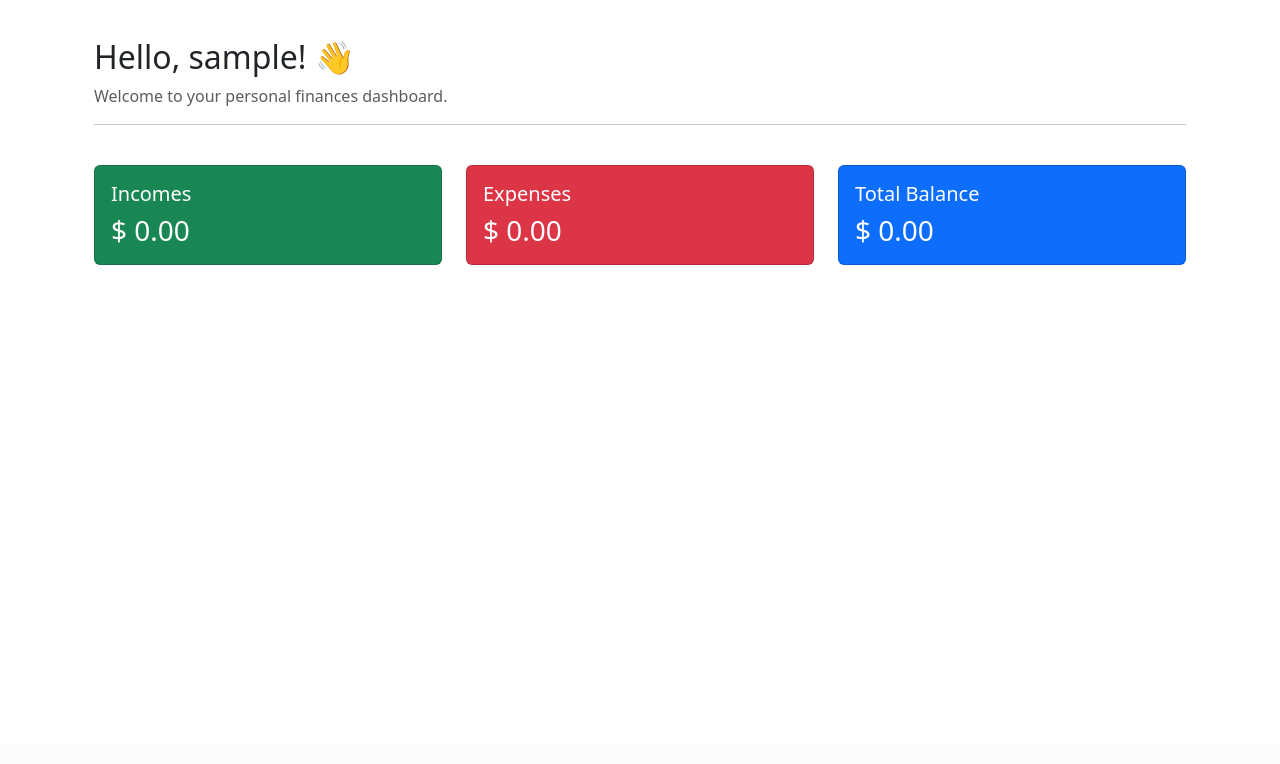
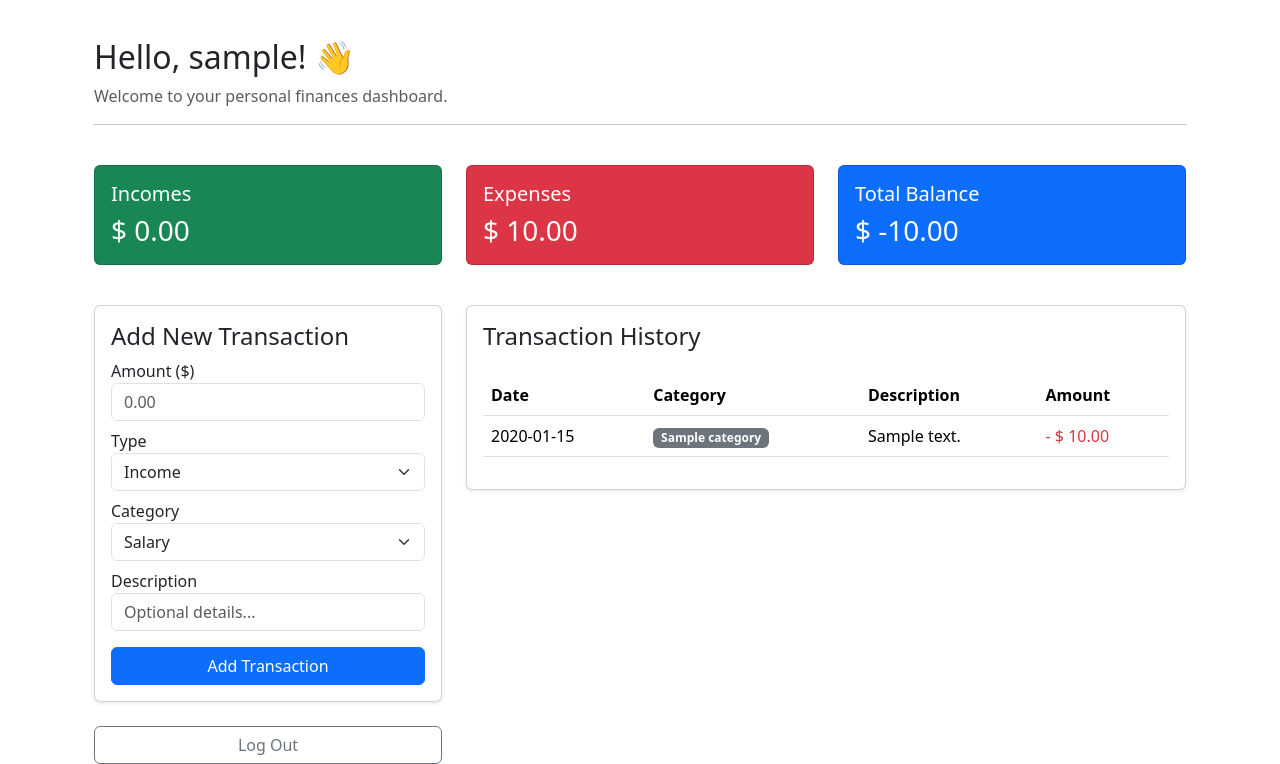
Before and after one commit to Isabelle-Moura/personal-finances-cs50, a Flask app: page /dashboard in a window 1280 px wide. Shown: the part 56-820 px from the top of the page. Before the commit the page ends 321 px from the top, so only its background shows below. Run offline with Flask 3, Linux system fonts and the light colour scheme; a user stored in the database is signed in; tables that the repository leaves empty hold one stand-in row (values such as "Sample post"); some libraries are stand-ins or nearby versions.

Commit message:
FEAT - Add login form and dashboard's transactions history

```diff
--- a/app/forms.py
+++ b/app/forms.py
@@ -1,5 +1,5 @@
 from flask_wtf import FlaskForm
-from wtforms import StringField, PasswordField, SubmitField
+from wtforms import StringField, PasswordField, SubmitField, SelectField, DecimalField, TextAreaField
 from wtforms.validators import DataRequired, Length, Email, EqualTo, ValidationError
 from app.models import User
 
@@ -27,3 +27,13 @@ class LoginForm(FlaskForm):
     email = StringField('Email', validators=[DataRequired(), Email()])
     password = PasswordField('Password', validators=[DataRequired()])
     submit = SubmitField('Login')
+
+# Add SelectField, DecimalField, and TextAreaField to your wtforms imports at the top:
+
+class TransactionForm(FlaskForm):
+    amount = DecimalField('Amount ($)', validators=[DataRequired()])
+    description = StringField('Description', validators=[Length(max=200)])
+    type = SelectField('Type', choices=[('income', 'Income'), ('expense', 'Expense')], validators=[DataRequired()])
+    # For now, we will use a couple of hardcoded default categories to keep it simple
+    category = SelectField('Category', choices=[('Salary', 'Salary'), ('Food', 'Food'), ('Rent', 'Rent'), ('Utilities', 'Utilities'), ('Other', 'Other')], validators=[DataRequired()])
+    submit = SubmitField('Add Transaction')
--- a/app/models.py
+++ b/app/models.py
@@ -29,9 +29,8 @@ class Category(db.Model):
     id = db.Column(db.Integer, primary_key=True)
     name = db.Column(db.String(60), nullable=False)
     type = db.Column(db.String(10), nullable=False) # 'income' or 'expense'
-
-    # Foreign Key: Links the category to its user
     user_id = db.Column(db.Integer, db.ForeignKey('user.id'), nullable=False)
+    transactions = db.relationship('Transaction', backref='category', lazy=True)
 
     def __repr__(self):
         return f"Category('{self.name}', '{self.type}')"
--- a/app/routes.py
+++ b/app/routes.py
@@ -1,7 +1,7 @@
 from flask import Blueprint, render_template, url_for, flash, redirect
-from app.forms import RegistrationForm, LoginForm
+from app.forms import RegistrationForm, LoginForm, TransactionForm
 from app import db
-from app.models import User
+from app.models import Category, Transaction, User
 from flask_bcrypt import Bcrypt
 from flask_login import login_user, logout_user, current_user, login_required
 
@@ -47,7 +47,7 @@ def register():
 
 
 
-# [PAREI] - Tela de login não funciona. Ver o pq.
+# [PAREI] - Tela de login não funciona. Ver o pq!!!
 
 
 
@@ -90,7 +90,56 @@ def logout():
     return redirect(url_for('main.home'))
 
 
-@main.route('/dashboard')
+@main.route('/dashboard', methods=['GET', 'POST'])
 @login_required
 def dashboard():
-    return render_template('dashboard.html', title='Dashboard', user=current_user)
+    form = TransactionForm()
+
+    # 1. Handle form submission to add a new transaction
+    if form.validate_on_submit():
+        # First, find or create the category in the database for this user
+        category_name = form.category.data
+        category = Category.query.filter_by(name=category_name, user_id=current_user.id).first()
+
+        if not category:
+            category = Category(name=category_name, type=form.type.data, user_id=current_user.id)
+            db.session.add(category)
+            db.session.commit()
+
+        # Create the transaction object
+        # Convert amount to float for the database structure
+        transaction = Transaction(
+            amount=float(form.amount.data),
+            description=form.description.data,
+            user_id=current_user.id,
+            category_id=category.id
+        )
+
+        db.session.add(transaction)
+        db.session.commit()
+        flash('Transaction added successfully!', 'success')
+        return redirect(url_for('main.dashboard'))
+
+    # 2. Query all transactions belonging to the current user
+    user_transactions = Transaction.query.filter_by(user_id=current_user.id).order_by(Transaction.date.desc()).all()
+
+    # 3. Calculate metrics (Incomes, Expenses, Balance)
+    total_income = 0.0
+    total_expense = 0.0
+
+    for t in user_transactions:
+        if t.category and t.category.type == 'income':
+            total_income += t.amount
+        else:
+            total_expense += t.amount
+
+    total_balance = total_income - total_expense
+
+    return render_template('dashboard.html',
+                           title='Dashboard',
+                           user=current_user,
+                           form=form,
+                           transactions=user_transactions,
+                           income=total_income,
+                           expense=total_expense,
+                           balance=total_balance)
--- a/templates/budgets.html
+++ b/templates/budgets.html
@@ -0,0 +1 @@
+<!-- PARAMOS AQUI!!!!!!! VAMOS CRIAR AS TELAS DE BUDGETS E TRANSACTIONS -->
--- a/templates/dashboard.html
+++ b/templates/dashboard.html
@@ -1,7 +1,7 @@
 {% extends "base.html" %}
 {% block content %}
-    <div class="container mt-4">
-        <div class="row">
+    <div class="container-fluid mt-4">
+        <div class="row mb-4">
             <div class="col-md-12">
                 <h2>Hello, {{ user.username }}! 👋</h2>
                 <p class="text-muted">Welcome to your personal finances dashboard.</p>
@@ -9,31 +9,95 @@
             </div>
         </div>
 
-        <div class="row mt-4">
+        <div class="row mb-4">
             <div class="col-md-4">
                 <div class="card text-white bg-success mb-3">
                     <div class="card-body">
                         <h5 class="card-title">Incomes</h5>
-                        <p class="card-text h3">$ 0.00</p>
+                        <p class="card-text h3">$ {{ "%.2f"|format(income) }}</p>
                     </div>
                 </div>
             </div>
-
             <div class="col-md-4">
                 <div class="card text-white bg-danger mb-3">
                     <div class="card-body">
                         <h5 class="card-title">Expenses</h5>
-                        <p class="card-text h3">$ 0.00</p>
+                        <p class="card-text h3">$ {{ "%.2f"|format(expense) }}</p>
                     </div>
                 </div>
             </div>
-
             <div class="col-md-4">
                 <div class="card text-white bg-primary mb-3">
                     <div class="card-body">
                         <h5 class="card-title">Total Balance</h5>
-                        <p class="card-text h3">$ 0.00</p>
+                        <p class="card-text h3">$ {{ "%.2f"|format(balance) }}</p>
                     </div>
+                </div>
+            </div>
+        </div>
+
+        <div class="row">
+            <div class="col-md-4">
+                <div class="card p-3 mb-4 shadow-sm">
+                    <h4>Add New Transaction</h4>
+                    <form method="POST" action="">
+                        {{ form.hidden_tag() }}
+
+                        <div class="form-group mb-2">
+                            {{ form.amount.label(class="form-control-label") }}
+                            {{ form.amount(class="form-control", placeholder="0.00") }}
+                        </div>
+
+                        <div class="form-group mb-2">
+                            {{ form.type.label(class="form-control-label") }}
+                            {{ form.type(class="form-select") }}
+                        </div>
+
+                        <div class="form-group mb-2">
+                            {{ form.category.label(class="form-control-label") }}
+                            {{ form.category(class="form-select") }}
+                        </div>
+
+                        <div class="form-group mb-3">
+                            {{ form.description.label(class="form-control-label") }}
+                            {{ form.description(class="form-control", placeholder="Optional details...") }}
+                        </div>
+
+                        {{ form.submit(class="btn btn-primary w-100") }}
+                    </form>
+                </div>
+                <a href="{{ url_for('main.logout') }}" class="btn btn-outline-secondary w-100">Log Out</a>
+            </div>
+
+            <div class="col-md-8">
+                <div class="card p-3 shadow-sm">
+                    <h4>Transaction History</h4>
+                    {% if transactions %}
+                        <table class="table table-hover mt-3">
+                            <thead>
+                                <tr>
+                                    <th>Date</th>
+                                    <th>Category</th>
+                                    <th>Description</th>
+                                    <th>Amount</th>
+                                </tr>
+                            </thead>
+                            <tbody>
+                                {% for t in transactions %}
+                                    <tr>
+                                        <td>{{ t.date.strftime('%Y-%m-%d') }}</td>
+                                        <td><span class="badge bg-secondary">{{ t.category.name }}</span></td>
+                                        <td>{{ t.description or 'No description' }}</td>
+                                        <td class="{{ 'text-success' if t.category.type == 'income' else 'text-danger' }}">
+                                            {{ '+' if t.category.type == 'income' else '-' }} $ {{ "%.2f"|format(t.amount) }}
+                                        </td>
+                                    </tr>
+                                {% endfor %}
+                            </tbody>
+                        </table>
+                    {% else %}
+                        <p class="text-muted mt-3">No transactions registered yet. Start adding some!</p>
+                    {% endif %}
                 </div>
             </div>
         </div>
```
Also changed, not shown: templates/login.html (+30 -0 lines).
